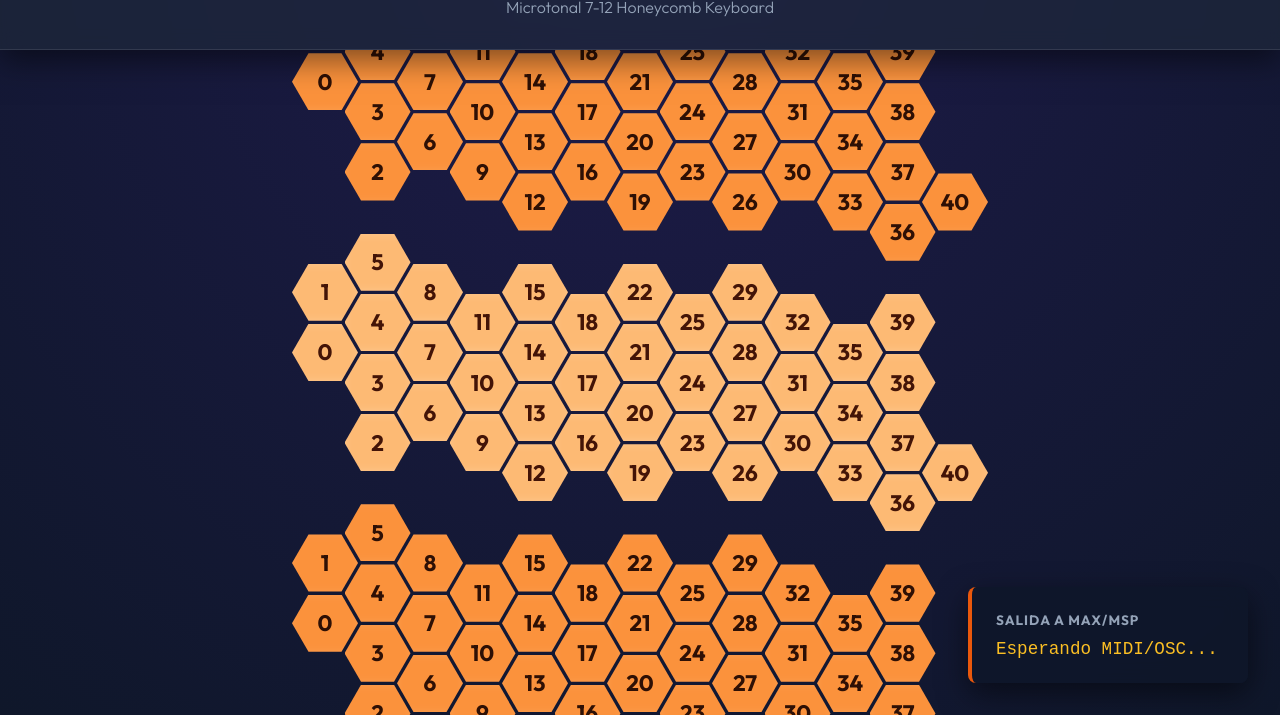
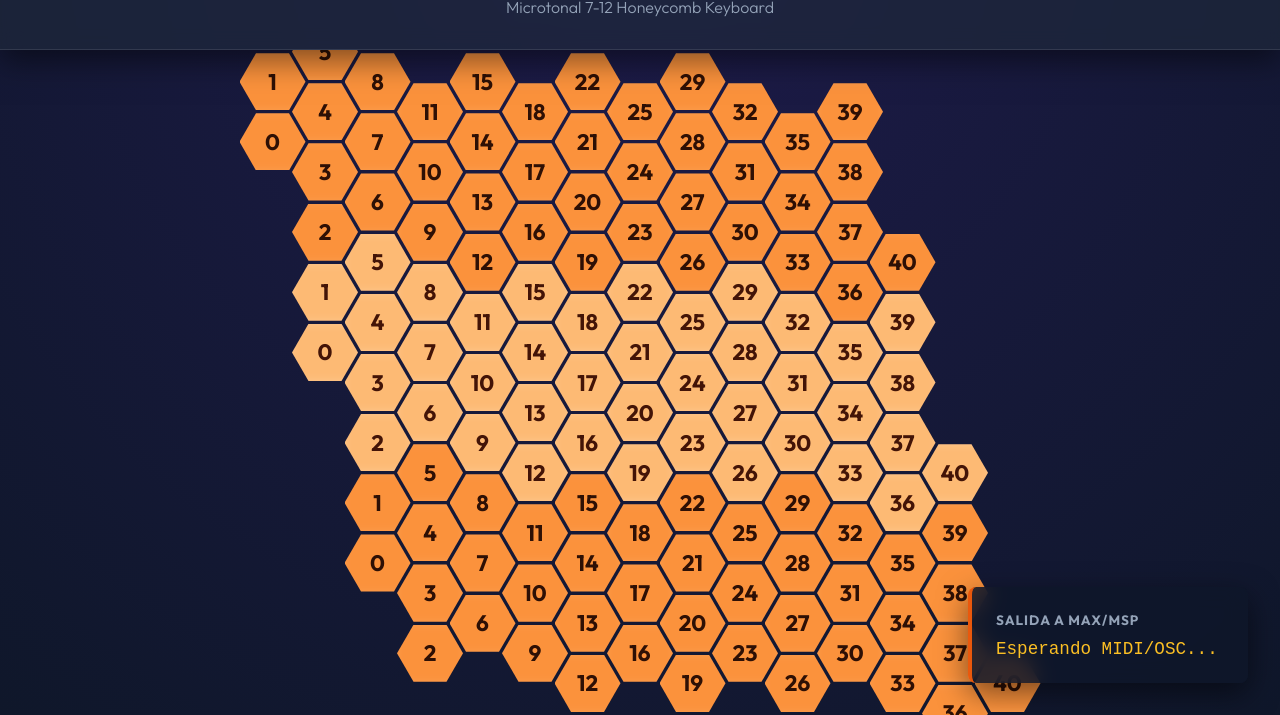
Before and after one commit to bla-xen2025/wilson-t41-hex-keyboard, a plain HTML site: page teclado_7_12/index.html in a window 1280 px wide. Shown: the part 85-800 px from the top of the page. Drawn offline with Linux system fonts and the light colour scheme.

Commit message:
feat: optimize keyboard layout tiling and sync engram

```diff
--- a/teclado_7_12/main.js
+++ b/teclado_7_12/main.js
@@ -76,7 +76,7 @@ document.addEventListener("DOMContentLoaded", () => {
   let minX = 0, minY = 0, maxX = 0, maxY = 0;
   let allHexes = [];
 
-  function renderOctave(octaveIndex, visualYOffsetH) {
+  function renderOctave(octaveIndex, xOffsetCols, yOffsetUnits) {
     // Determine the base 41-tet addition for the octave
     const basePitch = octaveIndex * 41;
 
@@ -87,11 +87,10 @@ document.addEventListener("DOMContentLoaded", () => {
       for(let i=0; i<col.notes.length; i++) {
         let visualNum = col.notes[i];
         let mappedId = col.notes[i] + basePitch; // ID único real (0..81) para enrutar el MID/OSC
-        let meta = noteMapping[visualNum];
 
-        let left = c * dx;
-        // visualYOffsetH shifts the entire block UP or DOWN in hex height units
-        let shiftedY = curY + visualYOffsetH;
+        let left = (c + xOffsetCols) * dx;
+        // yOffsetUnits shifts the entire block UP or DOWN in hex height units
+        let shiftedY = curY + yOffsetUnits;
         let top = shiftedY * dy;
 
         // Track bounds
@@ -108,18 +107,18 @@ document.addEventListener("DOMContentLoaded", () => {
         hex.dataset.visibleNum = visualNum;
         hex.dataset.mappedId = mappedId;
 
-        let octString = octaveIndex > 0 ? `+${octaveIndex}` : octaveIndex;
-        hex.dataset.mappedName = `${visualNum}_oct${octString}`; // Ej: 0_oct0, 20_oct+1, 40_oct-1
+        let octSuffix = "octC0";
+        if (octaveIndex === 1) octSuffix = "octCa";
+        if (octaveIndex === -1) octSuffix = "octCb";
 
-        // We defer assigning actual top/left pixels until we know absolute bounds
-        // Just store abstract coords for now
+        hex.dataset.mappedName = `${visualNum}_${octSuffix}`;
+
         allHexes.push({ el: hex, note: mappedId, name: hex.dataset.mappedName, x: left, y: top });
 
         hex.innerHTML = `<span class="hex-num">${visualNum}</span>`;
 
         const monitorEl = document.getElementById("monitor-content");
 
-        // Función centralizada de disparo (Output)
         const triggerNote = () => {
           hex.classList.add('active');
           const outMsg = `Key[${visualNum}]\nID: ${mappedId}\nPitch: ${hex.dataset.mappedName}`;
@@ -127,7 +126,6 @@ document.addEventListener("DOMContentLoaded", () => {
           if (monitorEl) monitorEl.textContent = outMsg;
         };
 
-        // Mouse/Touch logic
         hex.addEventListener('mousedown', triggerNote);
         document.addEventListener('mouseup', () => { hex.classList.remove('active'); });
         hex.addEventListener('mouseleave', () => { hex.classList.remove('active'); });
@@ -138,23 +136,26 @@ document.addEventListener("DOMContentLoaded", () => {
         });
         hex.addEventListener('touchend', (e) => { e.preventDefault(); hex.classList.remove('active'); });
 
-        curY += 1.0;
+        let yStep = 1.0;
+        // Optimization: In the reference image, the vertical step within a column is precisely 1.0 units
+        curY += yStep;
       }
     }
   }
 
   // --- RENDERING CALLS ---
-  // Octava Central (Index 0) - positioned at offset 0
-  renderOctave(0, 0);
+  // We use the magic offsets derived from the reference image for perfect tiling
+  // Upper Octave (+1): Shifted 1 column left and 3.5 units up
+  renderOctave(1, -1, -3.5);
 
-  // Octava Aguda (Index +1) - positioned 4.5 blocks UPPER visually
-  renderOctave(1, -4.5);
+  // Lower Octave (-1): Shifted 1 column right and 3.5 units down
+  renderOctave(-1, 1, 3.5);
 
-  // Octava Grave (Index -1) - positioned 4.5 blocks LOWER visually
-  renderOctave(-1, 4.5);
+  // Central Octave (0): Rendered LAST to ensure visual priority and centered labeling
+  renderOctave(0, 0, 0);
 
   // Append all nodes applying absolute shift so negative coordinates don't clip
-  const padding = 20; // 20px padding inside container
+  const padding = 100; // Match CSS padding for safety
   allHexes.forEach(h => {
     h.el.style.left = `${h.x - minX + padding}px`;
     h.el.style.top = `${h.y - minY + padding}px`;
--- a/teclado_7_12/styles.css
+++ b/teclado_7_12/styles.css
@@ -27,6 +27,22 @@ body {
   height: 100vh;
   overflow: hidden;
   user-select: none; /* No selection text during clicks */
+}
+
+#grid-container {
+  display: flex;
+  justify-content: center;
+  align-items: center;
+  width: 100%;
+  height: 100vh;
+  padding: 100px;
+  overflow: visible;
+  background: radial-gradient(circle at center, #1e293b 0%, #0f172a 100%);
+}
+
+#hex-grid {
+  position: relative;
+  /* El tamaño se ajusta dinámicamente con JS */
 }
 
 .app-container {
```
Also changed, not shown: .engram/manifest.json, 3 other files.
